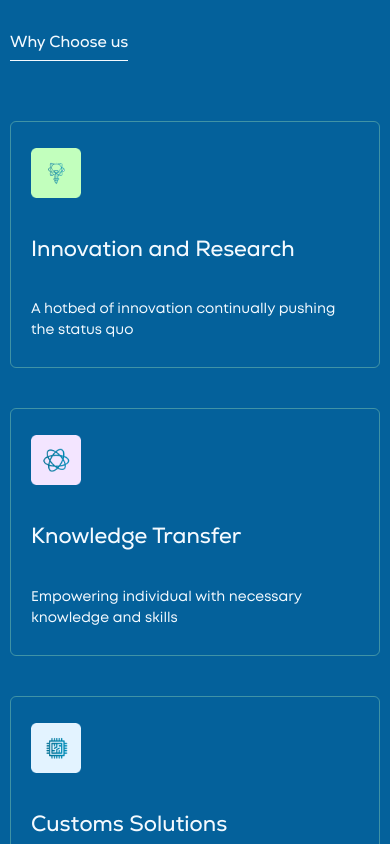
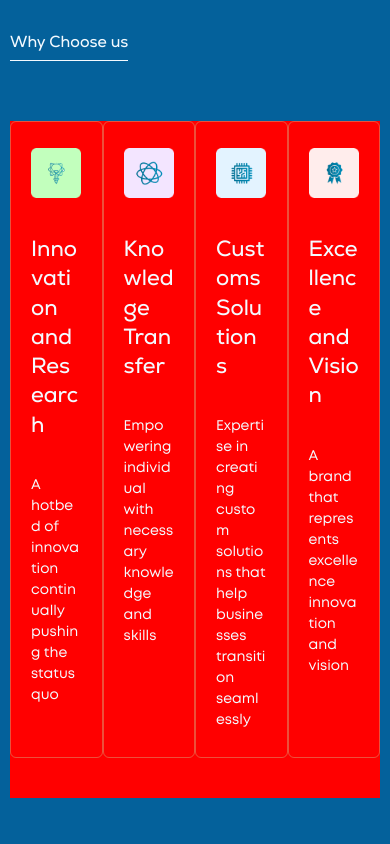
Before and after one commit to Prolanx/Prolanx-Frontend, a React (Vite) app: page /home in a window 390 px wide. Shown: the part 3080-3924 px from the top of the page. Built offline with nearby package versions, Linux system fonts and the light colour scheme.

Commit message:
testing choose-us section responsiveness

```diff
--- a/src/features/choose-us/Choose-Us-Section.jsx
+++ b/src/features/choose-us/Choose-Us-Section.jsx
@@ -1,6 +1,6 @@
 import React from "react";
 import ChooseUsItem from "./Choose-Us-Item";
-import { Box, Divider, Flex, Heading } from "@chakra-ui/react";
+import { Box, Divider, Flex, Heading, SimpleGrid } from "@chakra-ui/react";
 import { colors } from "../../constants/design";
 
 import innovateIcon from "../../assets/innovation-icon.png";
@@ -48,13 +48,30 @@ function ChooseUsSection() {
   return (
     <SectionWrapper bg={colors.primary2}>
 
-      <SectionTitle name="Why Choose us" pb="8px" mb="60px" />
 
-      <Flex flexDir={media.isDesktop ? "row " : "column"}>
+
+      <SectionTitle
+        name="Why Choose us"
+        pb="8px"
+        mb="60px"
+        textAlign="center"
+      />
+
+
+      <SimpleGrid columns={4} bg="red">
         {chooseUsOptions.map((item) => (
           <ChooseUsItem data={item} icons={chooseUsIcons} />
         ))}
-      </Flex>
+      </SimpleGrid>
+
+      {/* <Flex
+        flexDir={media.isDesktop ? "row " : "column"}
+        justifyContent="center"
+      >
+        {chooseUsOptions.map((item) => (
+          <ChooseUsItem data={item} icons={chooseUsIcons} />
+        ))}
+      </Flex> */}
     </SectionWrapper>
   );
 }
```
